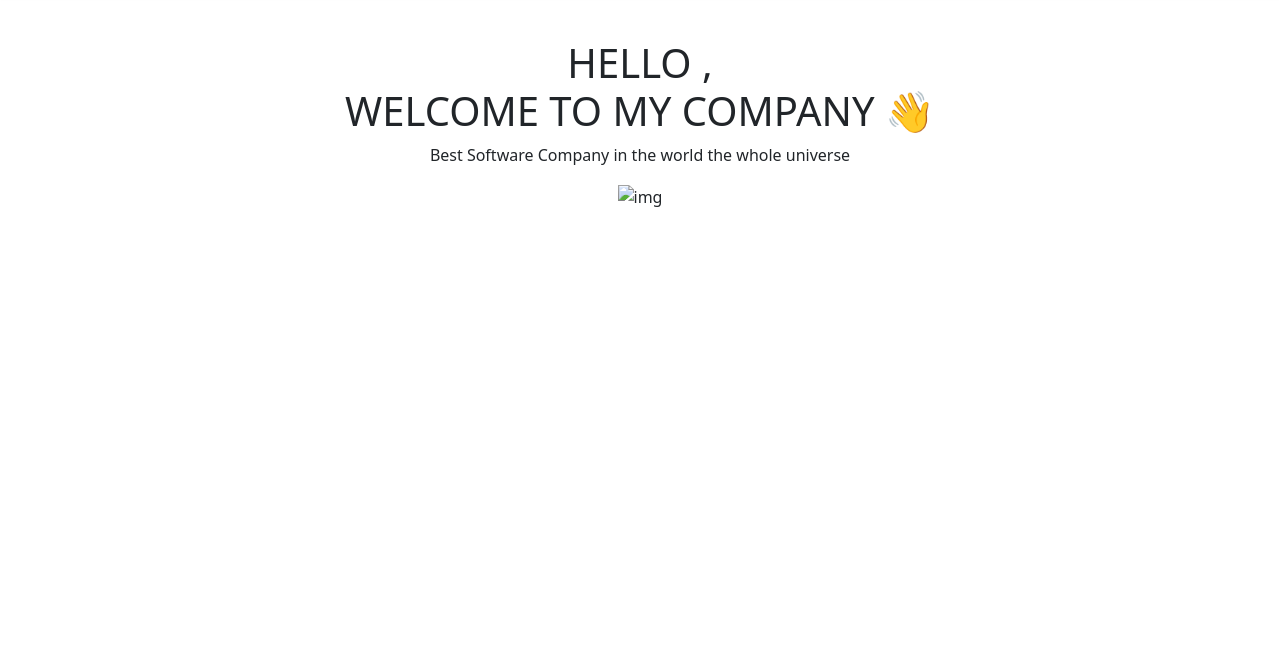
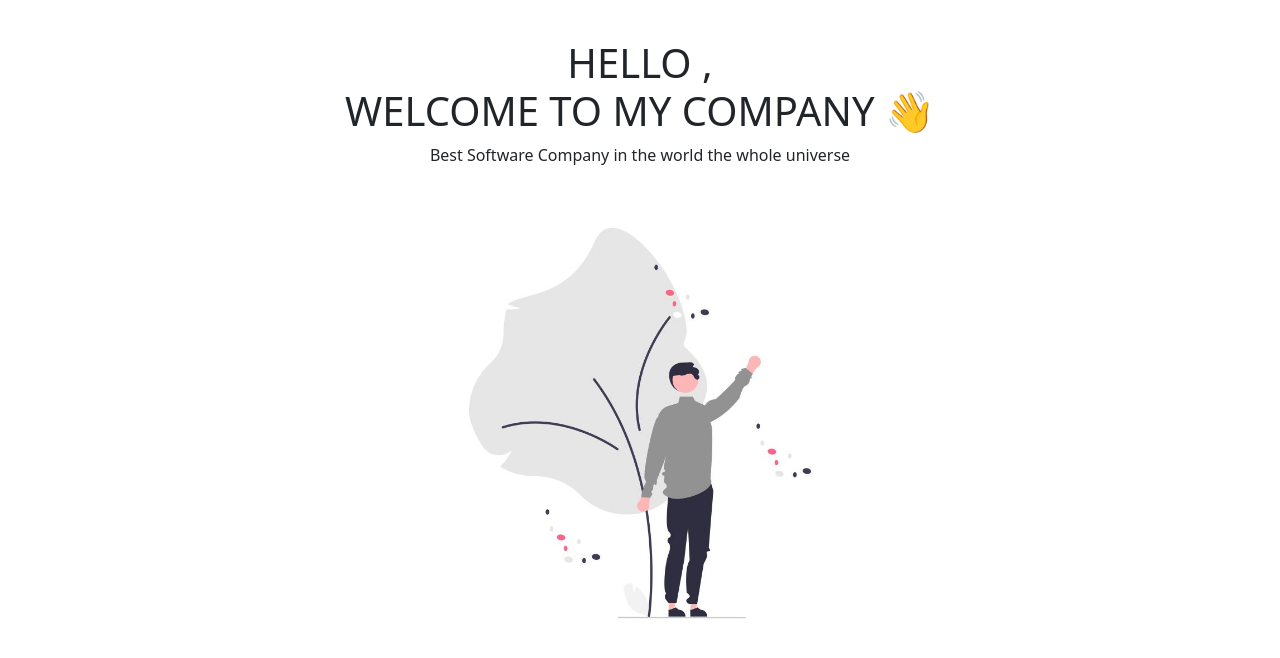
Before and after one commit to Eng-Fahd/Project_JS, a website: page adminPages/home.html in a window 1280 px wide. Shown: the part 86-744 px from the top of the page. Drawn offline with nearby package versions, Linux system fonts and the light colour scheme.

Commit message:
Adding image Home

```diff
--- a/adminPages/home.html
+++ b/adminPages/home.html
@@ -58,7 +58,7 @@
           Best Software Company in the world the whole universe
       </p>
       <p class="img">
-        <img src="../img/avatar_2.png" alt="img" class="img-fluid">
+        <img src="../img/avatar_2.jpg" alt="img" class="img-fluid">
       </p>
     </section>
     <script src="../js/bootstrap.min.js"></script>
```
